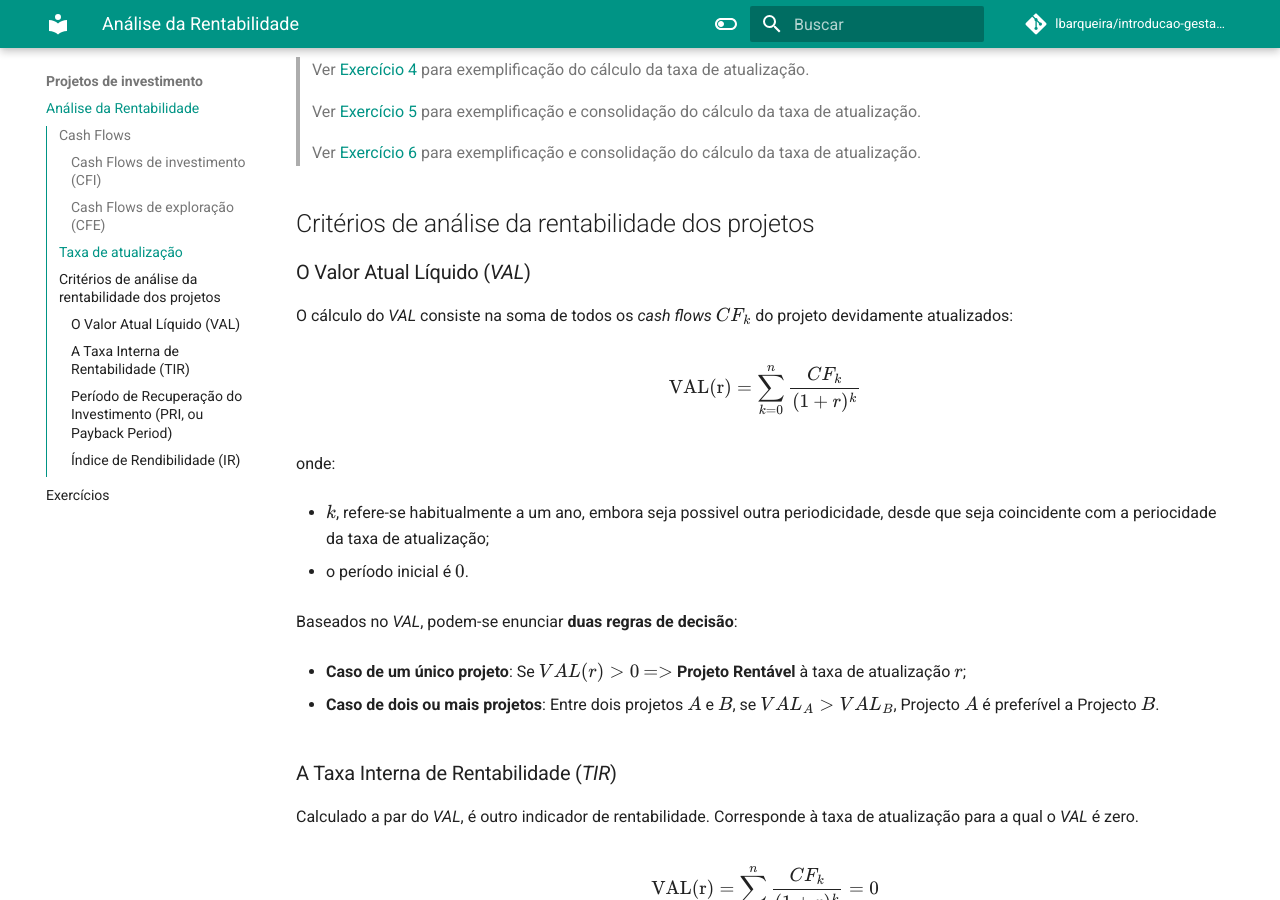
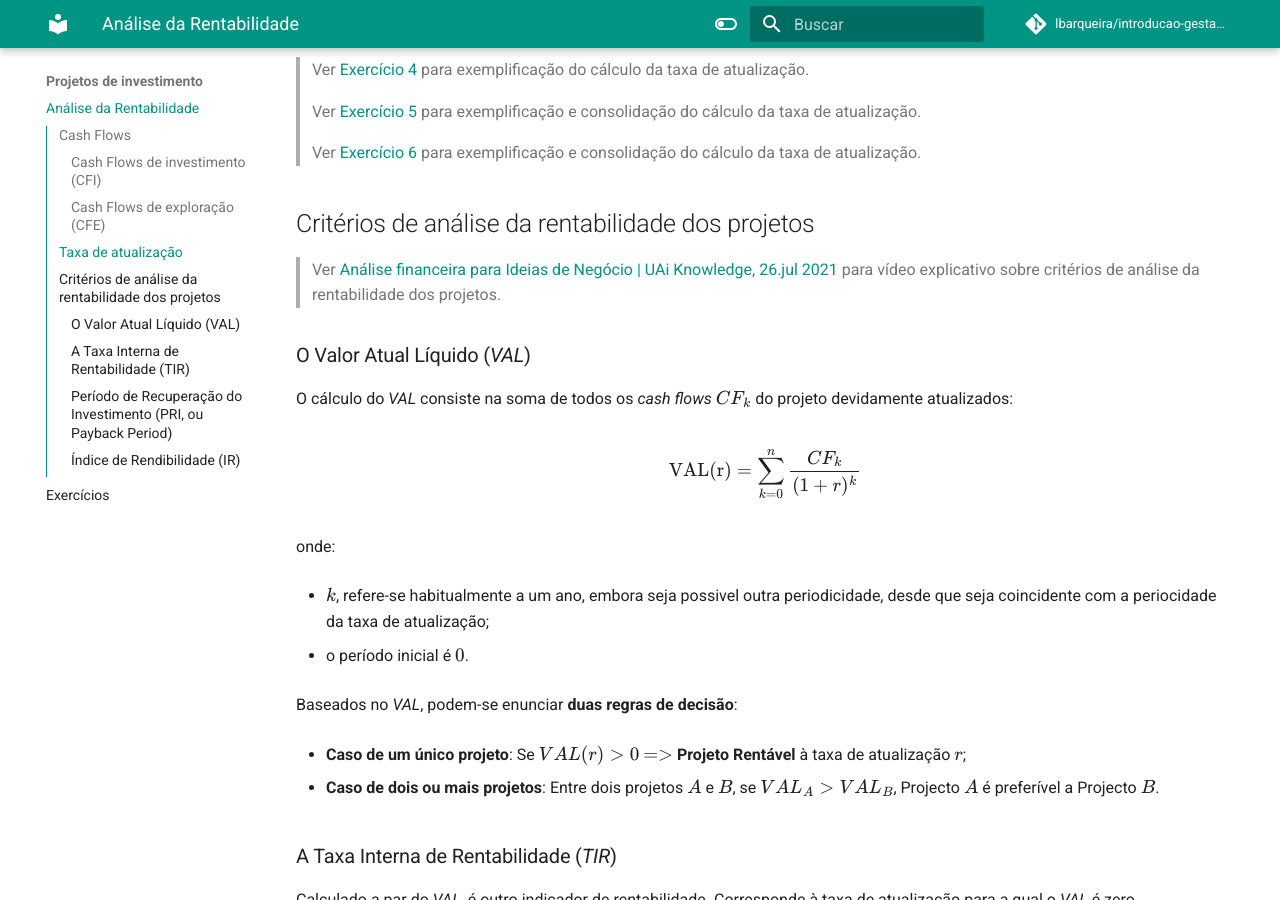
Before and after one commit to lbarqueira/introducao-gestao-material-mkdocs, an MkDocs documentation site: the page built from docs/anal_rentabilidade.md, in a window 1280 px wide and 900 px high, scrolled down 4055 px. Built offline with MkDocs 1.6.1 and Material for MkDocs 9.7.7, drawn with Linux system fonts in a browser that asks for light colours; comment, search, counter and statistics services are not loaded.

Commit message:
update docs

```diff
--- a/docs/anal_rentabilidade.md
+++ b/docs/anal_rentabilidade.md
@@ -152,6 +152,8 @@ $$ \small = \text{taxa de remuneração do capital próprio} \times \%\text{capi
 
 ## Critérios de análise da rentabilidade dos projetos
 
+>Ver [Análise financeira para Ideias de Negócio | UAi Knowledge, 26.jul 2021](https://youtu.be/oOhgxLJlYrQ?t=4656) para vídeo explicativo sobre critérios de análise da rentabilidade dos projetos.
+
 ### O Valor Atual Líquido (*VAL*)
 
 O cálculo do *VAL* consiste na soma de todos os *cash flows* $CF_{k}$ do projeto devidamente atualizados:
```
